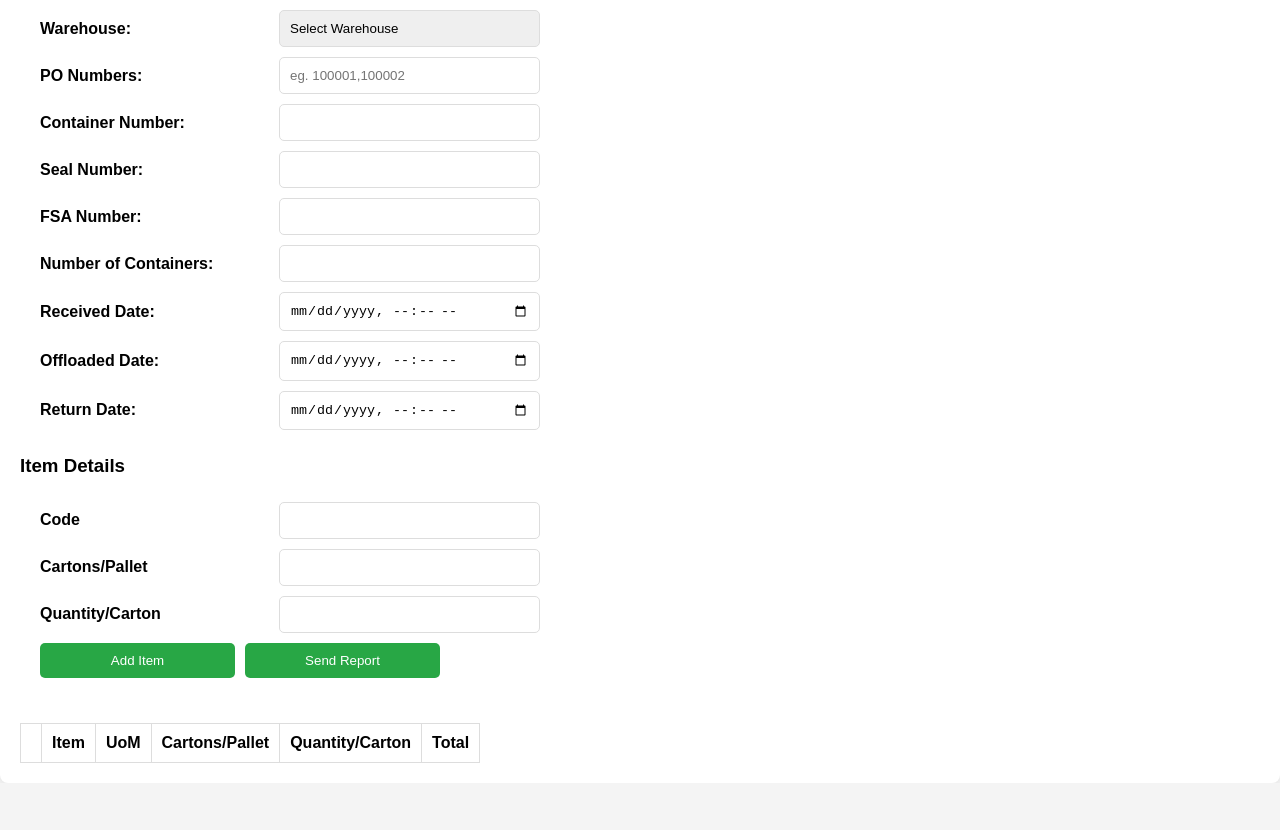
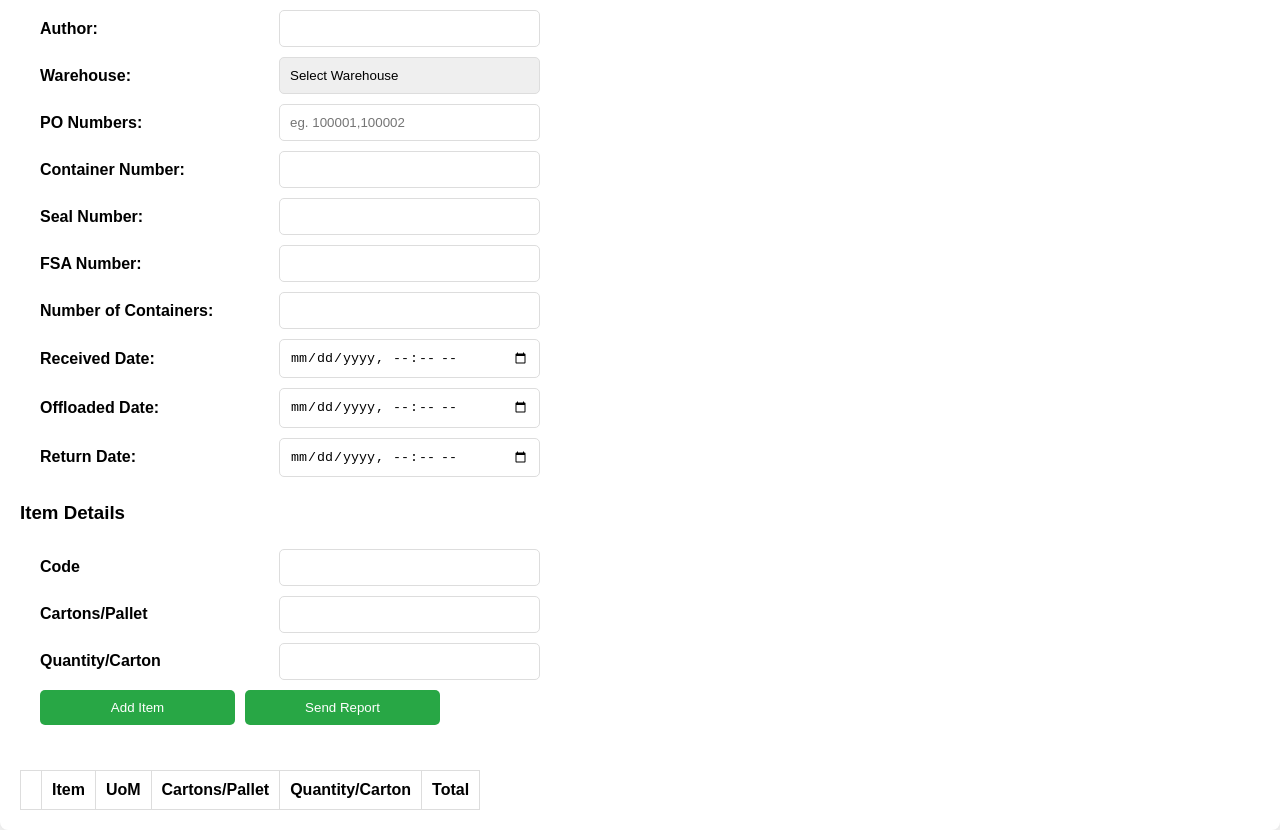
Before and after one commit to sterling-parfums/spi-container-offloading-report, a website: page public/index.html in a window 1280 px wide. Shown: the part 63-893 px from the top of the page. Before the commit the page ends 846 px from the top, so only its background shows below. Drawn offline with nearby package versions, Linux system fonts and the light colour scheme.

Commit message:
feat: add author to the form

```diff
--- a/public/index.html
+++ b/public/index.html
@@ -11,6 +11,10 @@
     <div class="container">
       <h2>Container Offloading Visibility Report</h2>
       <form class="container-form" id="containerForm">
+        <div class="field-container">
+          <label for="author">Author:</label
+          ><input name="author" id="author" type="text" required />
+        </div>
         <div class="field-container">
           <label for="warehouse">Warehouse:</label>
           <select name="warehouse" id="warehouseSelect" required>
--- a/server/schema/submit-report-schema.ts
+++ b/server/schema/submit-report-schema.ts
@@ -2,6 +2,7 @@ import warehouseEmails from "@/config/warehouse-emails";
 import z from "zod";
 
 export const submitReportSchema = z.object({
+  author: z.string(),
   containerNumber: z.string(),
   sealNumber: z.string(),
   fsaNumber: z.string(),
```
Also changed, not shown: server/template/report.html (+1 -0 lines).
